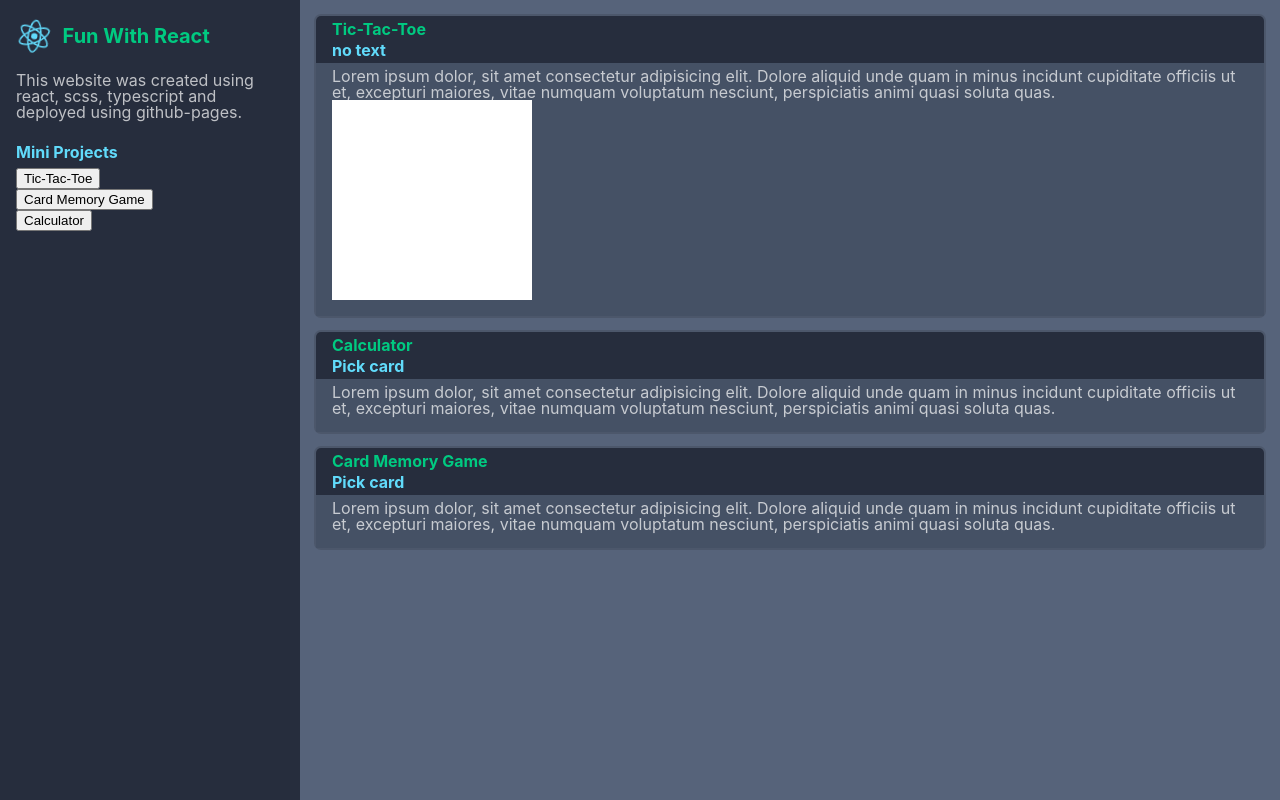
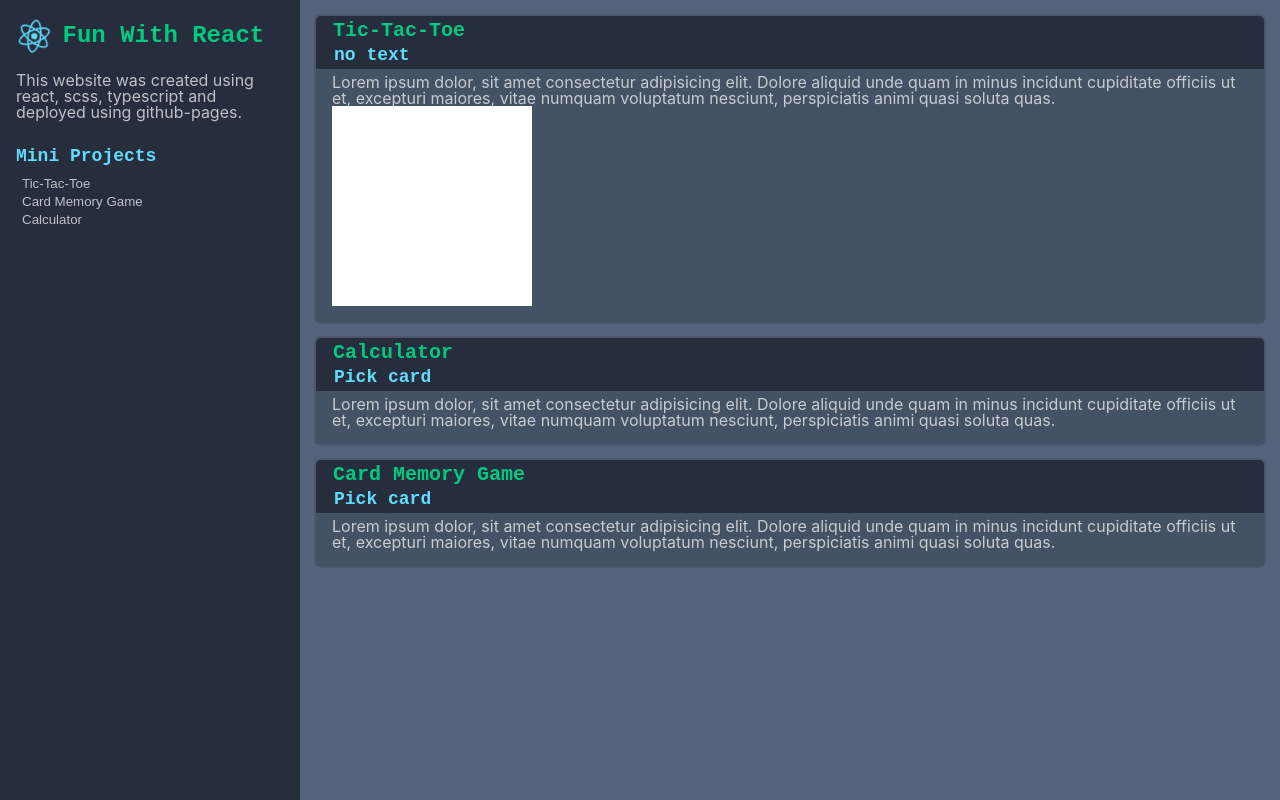
Before and after one commit to nate-h/fun-with-react, a React (Create React App) app: page / in a window 1280 px wide. Built offline with nearby package versions, Linux system fonts and the light colour scheme.

Commit message:
Fiddle with styles.

```diff
--- a/src/App.scss
+++ b/src/App.scss
@@ -1,14 +1,13 @@
-@use "./variables.scss" as *;
+@use './variables.scss' as *;
 
 .App {
-
   display: flex;
   width: 100%;
   height: 100%;
   background-color: $bg-3;
   color: $t2;
 
-    >main {
+  > main {
     overflow: auto;
 
     ul {
@@ -18,7 +17,7 @@
     }
   }
 
-    >.Sidebar {
+  > .Sidebar {
     flex-shrink: 0;
   }
 }
@@ -28,9 +27,13 @@ p {
 }
 
 h1 {
+  font-size: 20px;
   color: $c1;
+  font-family: monospace;
 }
 
 h2 {
+  font-size: 18px;
   color: $c2;
+  font-family: monospace;
 }
--- a/src/Card.scss
+++ b/src/Card.scss
@@ -1,4 +1,4 @@
-@use "./variables.scss" as *;
+@use './variables.scss' as *;
 
 .Card {
   $small-pad: 5px;
@@ -8,15 +8,15 @@
   box-shadow: 0 0 0 2px rgba(23, 23, 23, 0.15);
 
   .CardHeader {
+    margin-left: -3px;
     padding: $small-pad $large-pad $small-pad $large-pad;
   }
 
   .CardSubHeader {
-        color: $c2;
     padding: 0 $large-pad $small-pad $large-pad;
   }
 
-    >main {
+  > main {
     background-color: $bg-2;
     padding: $small-pad $large-pad $large-pad $large-pad;
   }
--- a/src/sidebar/Sidebar.scss
+++ b/src/sidebar/Sidebar.scss
@@ -6,10 +6,22 @@
   padding: 1em;
   background-color: $bg-1;
 
+  .link {
+    border: none;
+    background: none;
+    color: $t2;
+    transition-duration: 250ms;
+    &:hover {
+      cursor: pointer;
+      color: $t1;
+      padding-left: 10px;
+    }
+  }
+
   h1 {
     display: flex;
     align-items: center;
-    font-size: 20px;
+    font-size: 24px;
 
     .logo {
       height: 5vmin;
--- a/src/sidebar/Sidebar.tsx
+++ b/src/sidebar/Sidebar.tsx
@@ -3,16 +3,13 @@ import logo from '../logo.svg';
 import './Sidebar.scss';
 
 function Link({ name }: { name: string }) {
-  const linkClick = (loc: string, goto: any) => {
+  const linkClick = () => {
     console.log('goto: ', name);
+    // TODO: now call scrollToView
   };
   return (
     <li>
-      <button
-        onClick={(event) => {
-          linkClick('foo', event);
-        }}
-      >
+      <button className='link' onClick={linkClick}>
         {name}
       </button>
     </li>
```
Lines whose indentation alone changed are shown as unchanged.
